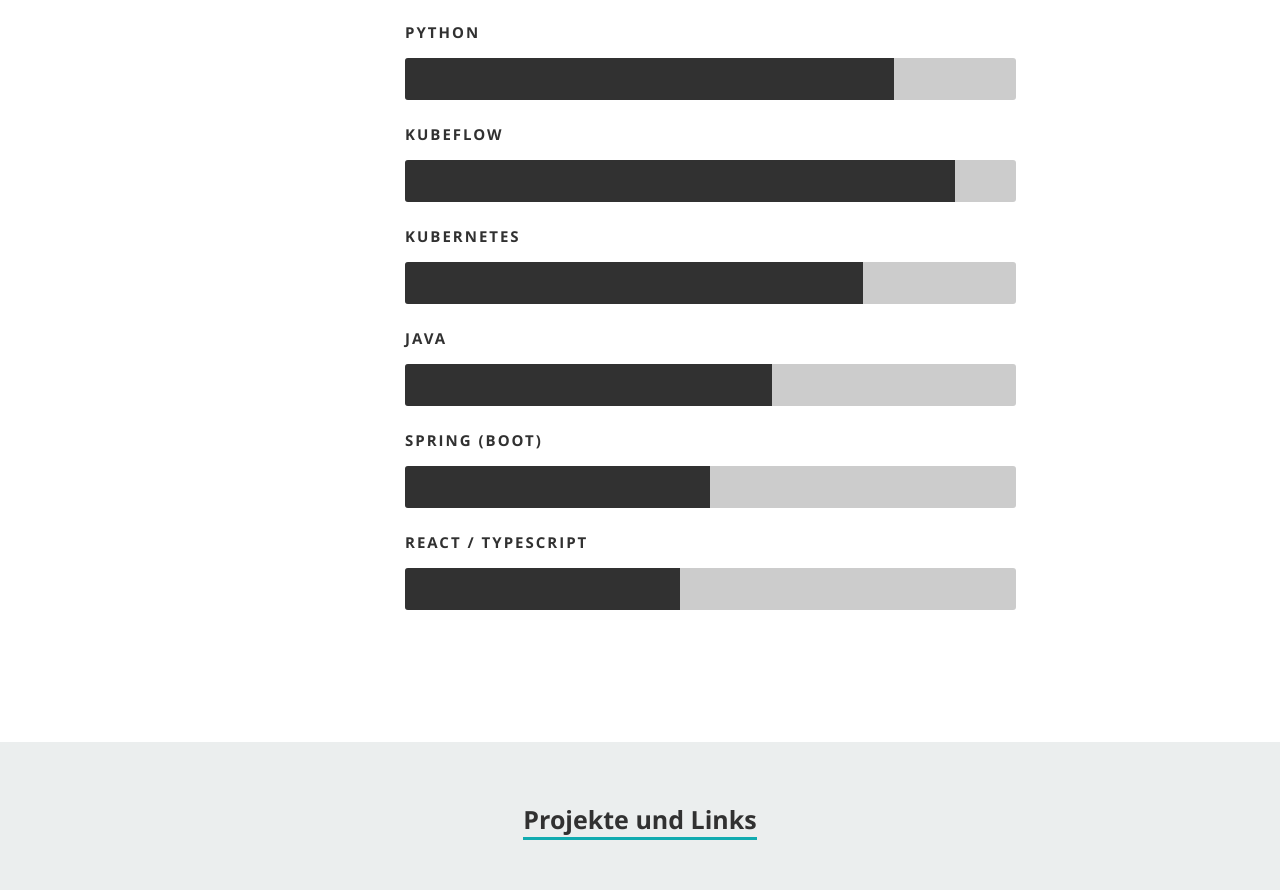
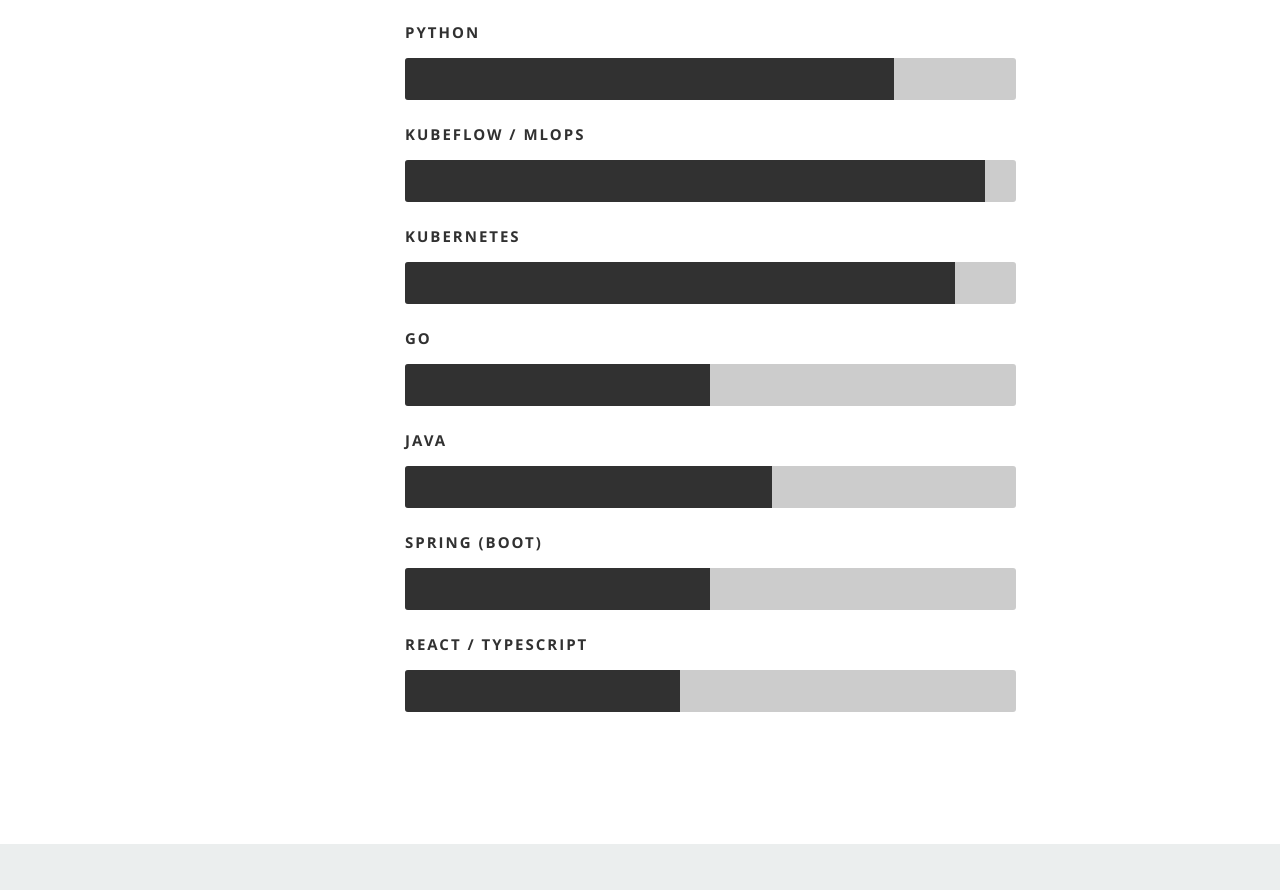
Before and after one commit to TobiasGoerke/tobiasgoerke.github.io, a React (Create React App) app: page / in a window 1280 px wide. Shown: the part 2809-3699 px from the top of the page. Built offline with nearby package versions, Linux system fonts and the light colour scheme.

Commit message:
Update Resume.tsx
feat: update skills

```diff
--- a/src/components/Resume.tsx
+++ b/src/components/Resume.tsx
@@ -53,12 +53,16 @@ const skills = [
         "level": "80%"
     },
     {
-        "name": "Kubeflow",
+        "name": "Kubeflow / MLOps",
+        "level": "95%"
+    },
+    {
+        "name": "Kubernetes",
         "level": "90%"
     },
     {
-        "name": "Kubernetes",
-        "level": "75%"
+        "name": "Go",
+        "level": "50%"
     },
     {
         "name": "Java",
```
